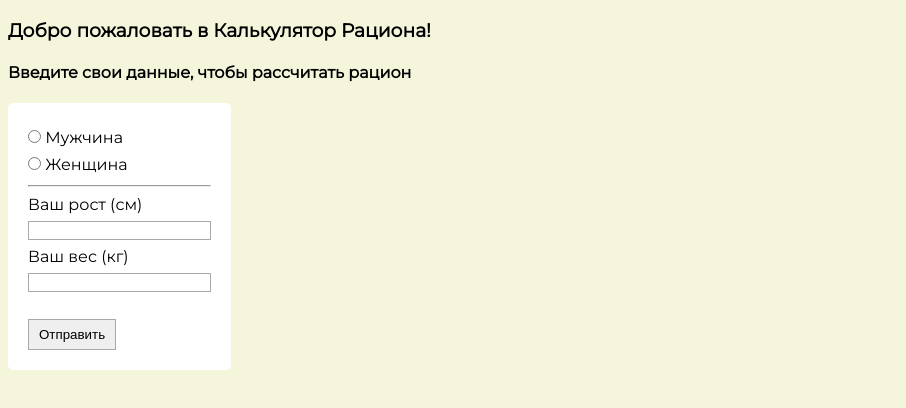
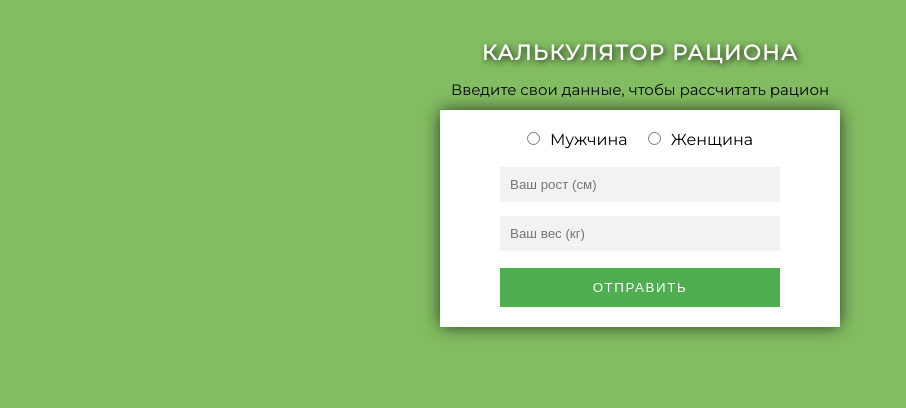
Before and after one commit to AlexFisher13/NutritionCounter, an Angular app: page / in a window 1280 px wide. Shown: the top 408 px of the page, without its empty margins (0-906 px from the left). Built offline with nearby package versions, Linux system fonts and the light colour scheme.

Commit message:
add styling

```diff
--- a/src/app/app.component.css
+++ b/src/app/app.component.css
@@ -0,0 +1,13 @@
+h3 {
+  margin: 40px auto 15px;
+  text-transform: uppercase;
+  letter-spacing: .1rem;
+  color: white;
+  text-shadow: 2px 2px 6px rgba(0, 0, 0, .8);
+  font-size: 21px;
+}
+h4 {
+  font-size: 15px;
+  margin: 10px auto 11px;
+  font-weight: lighter;
+}
--- a/src/app/app.component.html
+++ b/src/app/app.component.html
@@ -1,3 +1,3 @@
-<h3>Добро пожаловать в Калькулятор Рациона!</h3>
+<h3>Калькулятор  Рациона</h3>
 <h4>Введите свои данные, чтобы рассчитать рацион</h4>
 <app-user-data></app-user-data>
--- a/src/app/user-data/user-data.component.css
+++ b/src/app/user-data/user-data.component.css
@@ -2,36 +2,74 @@ form {
   background-color: white;
   display: inline-block;
   padding: 20px;
-  border-radius: 5px;
+  -webkit-box-shadow: 0px 0px 17px -1px rgba(0,0,0,0.75);
+  -moz-box-shadow: 0px 0px 17px -1px rgba(0,0,0,0.75);
+  box-shadow: 0px 0px 17px -1px rgba(0,0,0,0.75);
+  width: 360px;
+  text-align: center;
 }
 input {
   margin: 7px 0;
-  border: 1px solid darkgray;
   outline: none;
 }
+#man {
+  margin: 0 10px 15px 0;
+}
+#woman {
+  margin: 0 10px 15px 20px;
+}
+.data {
+  width: 260px;
+  padding: 10px;
+  background-color: #f2f2f2;
+  border: 0;
+}
 button {
-  margin-top: 20px;
-  border: 1px solid darkgray;
+  width: 280px;
+  background-color: #4fae50;
+  color: white;
+  text-transform: uppercase;
   outline: none;
-  padding: 7px 10px;
+  border: 0;
+  margin-top: 10px;
+  padding: 12px 20px;
+  letter-spacing: .1rem;
+}
+
+
+.result {
+  display: none;
+  margin: 20px auto;
+  background-color: white;
+  padding: 10px;
+  width: 380px;
+  -webkit-box-shadow: 0px 0px 17px -1px rgba(0,0,0,0.75);
+  -moz-box-shadow: 0px 0px 17px -1px rgba(0,0,0,0.75);
+  box-shadow: 0px 0px 17px -1px rgba(0,0,0,0.75);
+}
+h5 {
+  font-size: 20px;
+  text-transform: uppercase;
+  letter-spacing: .1rem;
+  margin: 8px;
+  font-weight: normal;
+}
+p {
+  margin: 8px;
 }
 table {
   text-align: center;
-  background-color: white;
+  background-color: #f2f2f2;
   border-spacing: 0;
+  margin: 0 auto 10px;
 }
 caption {
-  border: 1px solid gray;
+  border: 1px solid white;
+  background-color: #f2f2f2;
 }
-.result {
-  display: none;
-  margin-top: 30px;
-  background-color: white;
-  border-radius: 5px;
-  padding: 20px;
-}
+
 td, th {
-  border: 1px solid gray;
+  border: 1px solid white;
   padding: 5px 10px;
 }
 .show {
--- a/src/app/user-data/user-data.component.html
+++ b/src/app/user-data/user-data.component.html
@@ -1,15 +1,17 @@
 <form>
-  <input type="radio" name="sex" value="man"> Мужчина<br>
-  <input type="radio" name="sex" value="woman"> Женщина<br><hr>
-    Ваш рост (см)<br>
-  <input type="text" #height><br>
-    Ваш вес (кг)<br>
-  <input type="text" #weight><br>
+  <input type="radio" id="man" name="sex" value="man">
+  <label for="man">Мужчина</label>
+  <input type="radio" id="woman" name="sex" value="woman">
+  <label for="woman">Женщина</label>
+  <input type="text" class="data" placeholder="Ваш рост (см)" #height><br>
+  <input type="text" class="data" placeholder="Ваш вес (кг)" #weight><br>
   <button (click)="printData(height, weight)">Отправить</button>
 </form>
+
+
 <div class="result" [ngClass]="{'show': isShow}">
-  <h3>Результат</h3>
-  <p>Ваш ежедневный расход : {{ration}} ккал</p>
+  <h5>Результат</h5>
+  <p>Ваш ежедневный расход: {{ration}} ккал</p>
   <table>
     <caption>
       <p>Рекомендуемая норма БЖУ</p>
--- a/src/styles.css
+++ b/src/styles.css
@@ -2,5 +2,6 @@
 @import url('https://fonts.googleapis.com/css?family=Montserrat');
 body {
   font-family: 'Montserrat';
-  background-color: beige;
+  background-color: #83bd62;
+  text-align: center;
 }
```
